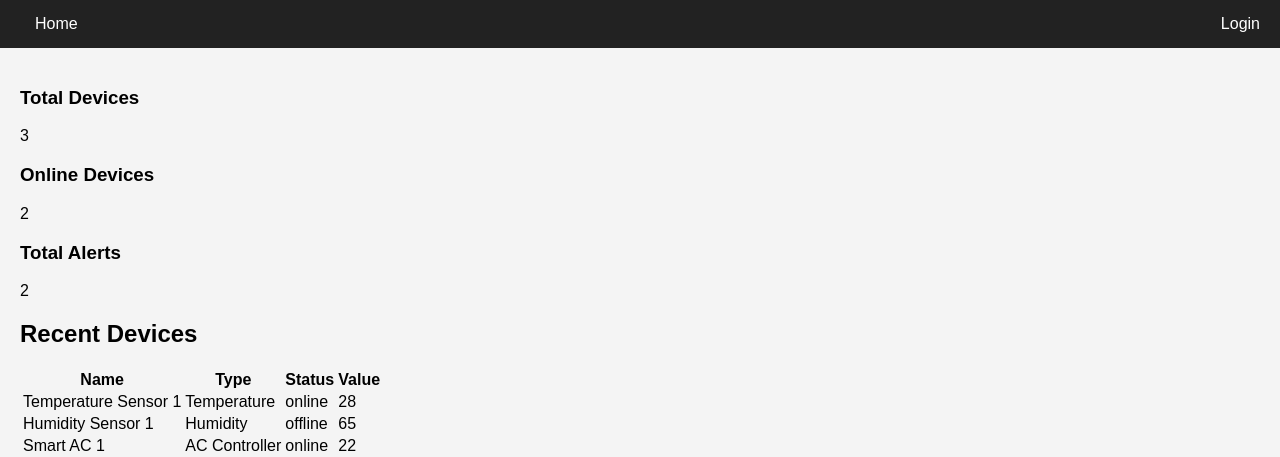
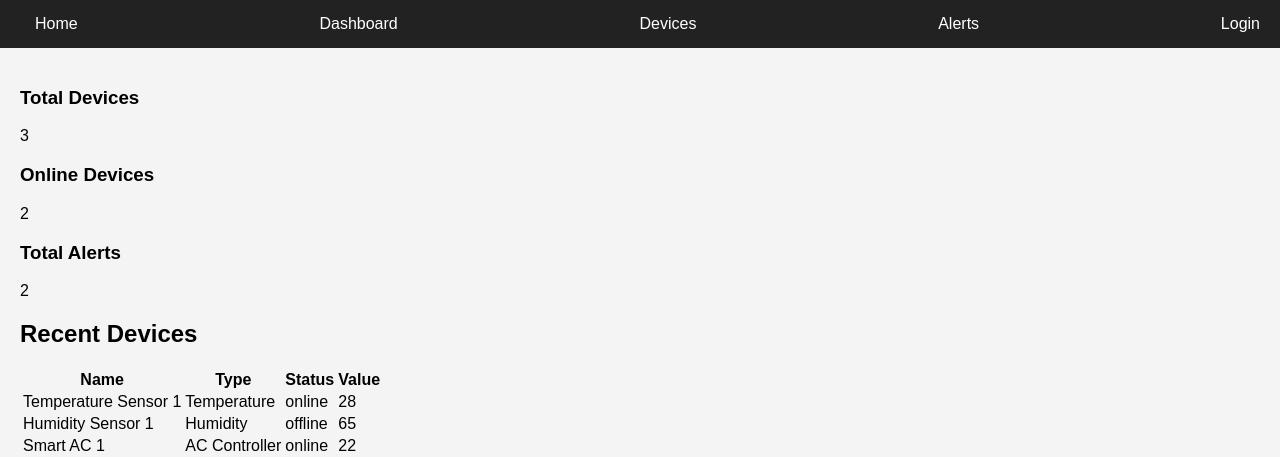
Before and after one commit to GianinaF/IoT-Monitoring-Platform, a Flask app: page / in a window 1280 px wide. Shown: the top 457 px of the page. Run offline with Flask 3, Linux system fonts and the light colour scheme.

Commit message:
base.html
Updated base

```diff
--- a/templates/base.html
+++ b/templates/base.html
@@ -9,6 +9,10 @@
 <body>
     <nav>
         <a href="{{ url_for('index') }}">Home</a>
+
+        <a href="index.html">Dashboard</a>
+      <a href="devices.html">Devices</a>
+      <a href="alerts.html">Alerts</a>
 
         {% if session.get('username') %}
             {% if session.get('role') == 'admin' %}
```
